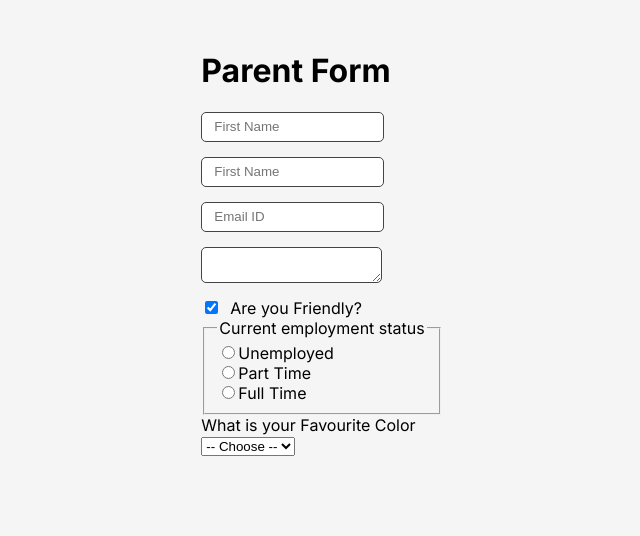
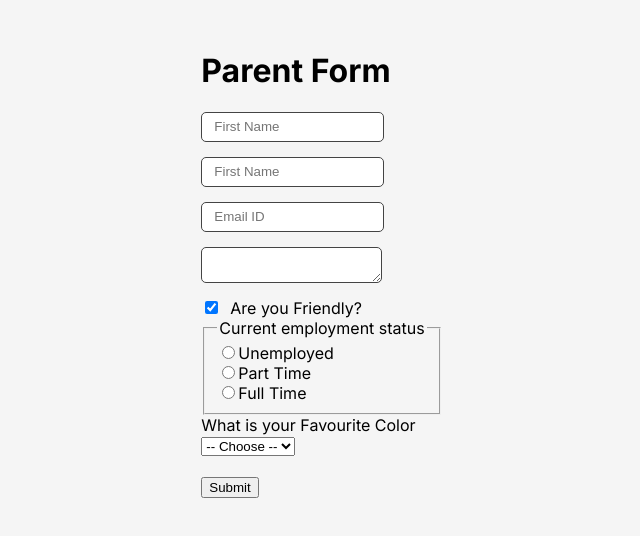
Before and after one commit to Arafat-alim/react-from-scratch, a React (Create React App) app in the folder react-official-fundamentals/: page / in a window 1280 px wide. Shown: the top 536 px of the page, without its empty margins (318-958 px from the left). Built offline with nearby package versions, Linux system fonts and the light colour scheme.

Commit message:
submit button is added.

```diff
--- a/react-official-fundamentals/src/components/Forms/FormTwo.jsx
+++ b/react-official-fundamentals/src/components/Forms/FormTwo.jsx
@@ -11,7 +11,7 @@ export default function FormTwo() {
     favColor: "",
   });
 
-  console.log(formData);
+  //   console.log(formData);
 
   //! creating
   //   function handleChange(event) {
@@ -34,8 +34,15 @@ export default function FormTwo() {
       };
     });
   }
+
+  function handleSubmit(event) {
+    event.preventDefault();
+    //submitAPI(formData);
+    console.log(formData);
+    setFormData("");
+  }
   return (
-    <form>
+    <form onSubmit={handleSubmit}>
       <input
         type="text"
         placeholder="First Name"
@@ -123,6 +130,9 @@ export default function FormTwo() {
         <option value="black">Black</option>
         <option value="purple">Purple</option>
       </select>
+      <br />
+      <br />
+      <button>Submit</button>
     </form>
   );
 }
```
